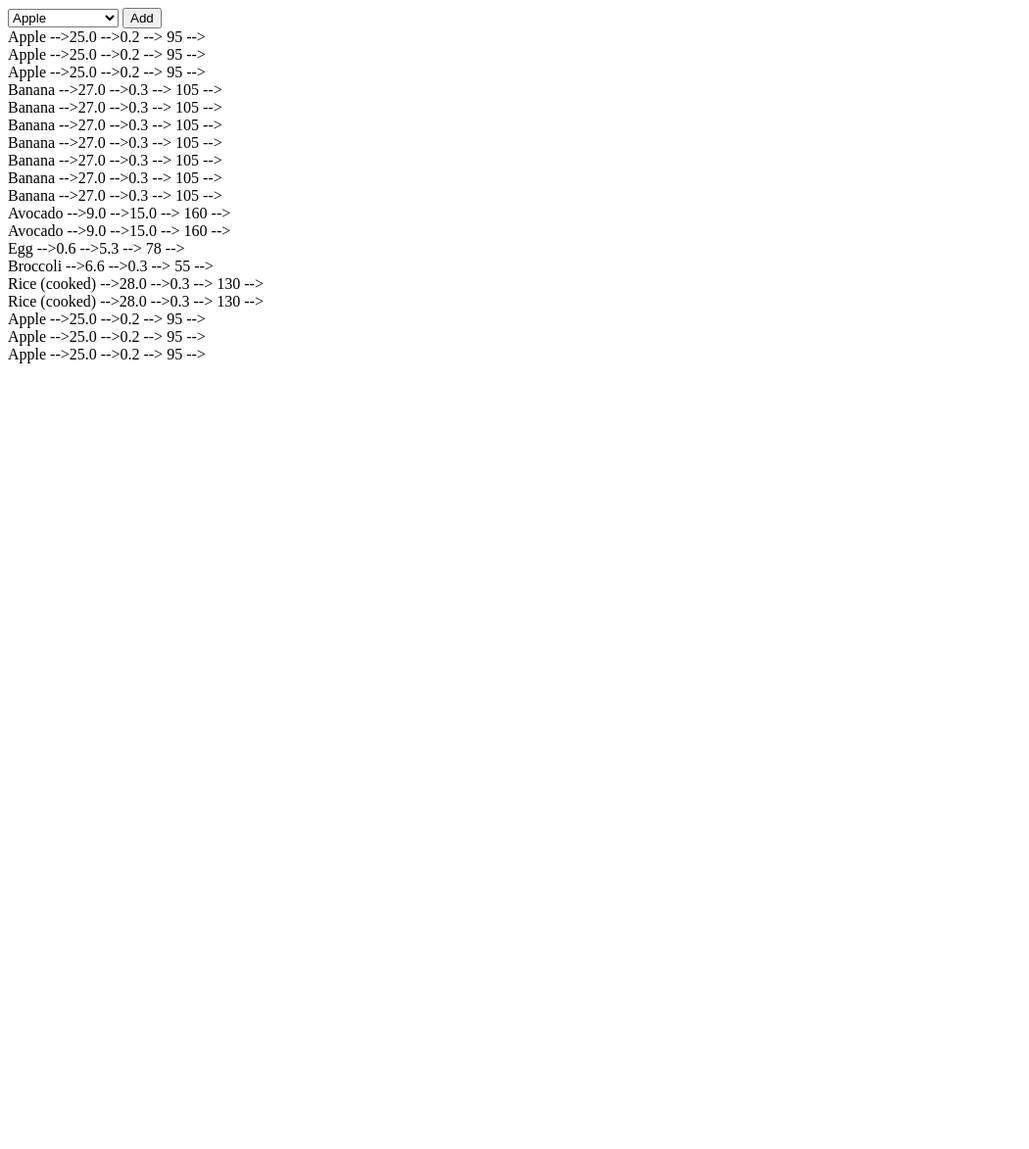
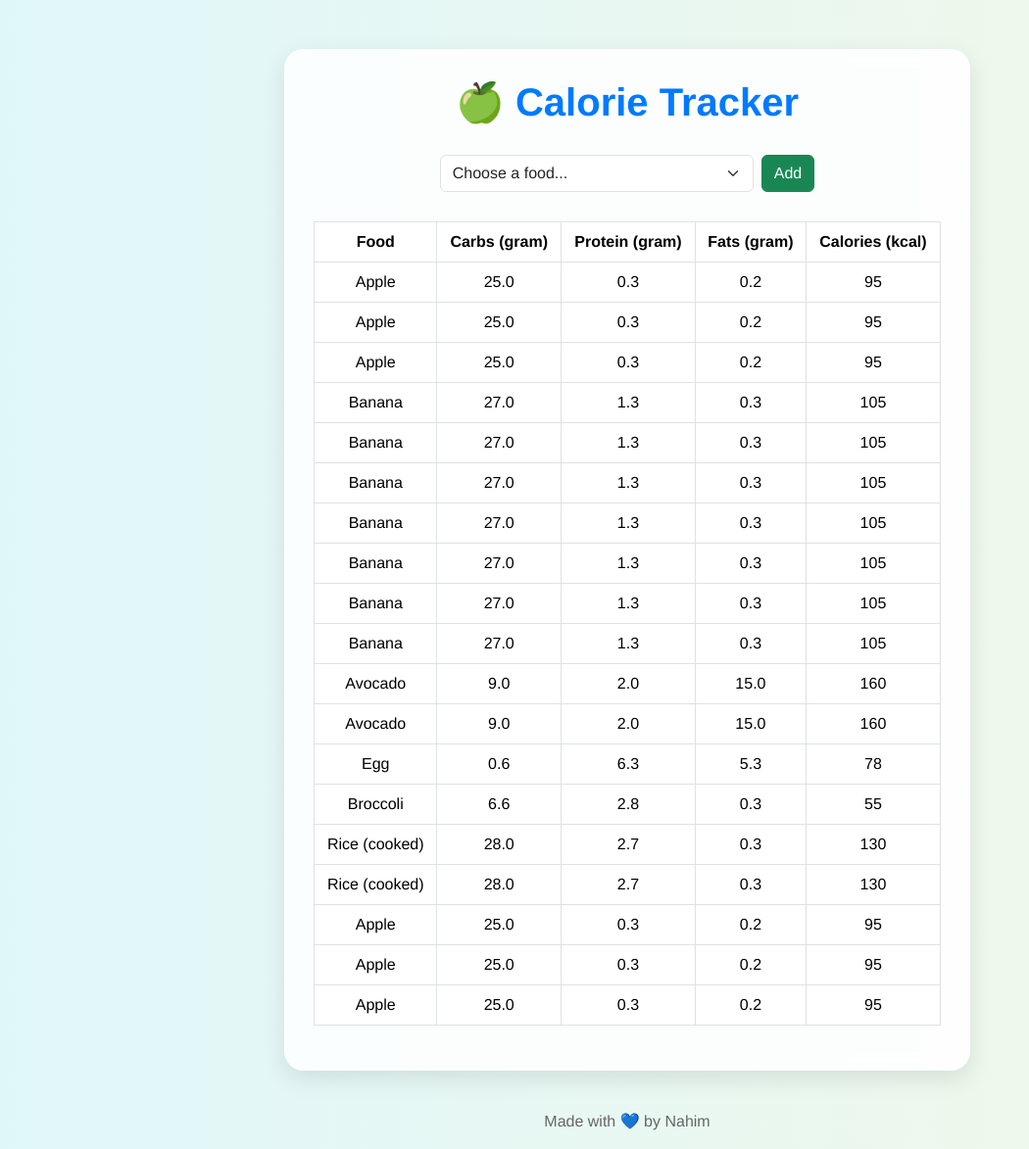
Before and after one commit to UddinNahim/Calorie-Tracker, a Django app: page /foods/ in a window 1280 px wide. Shown: the whole page at 98% size, without its empty margins (0-1050 px from the left). Before the commit the page ends 371 px from the top, so only its background shows below. Run offline with Django 5.2, Linux system fonts and the light colour scheme; a user stored in the database is signed in; data comes from the database, SQL or seed files in the repository; both versions use the stored data as it was after the commit.

Commit message:
adding bootstrap

```diff
--- a/myapp/templates/myapp/index.html
+++ b/myapp/templates/myapp/index.html
@@ -3,31 +3,117 @@
 <head>
     <meta charset="UTF-8">
     <meta name="viewport" content="width=device-width, initial-scale=1.0">
-    <title>Document</title>
+    <title>Calorie Tracker</title>
+
+    <!-- Bootstrap 5 CDN -->
+    <link href="https://cdn.jsdelivr.net/npm/bootstrap@5.3.3/dist/css/bootstrap.min.css" rel="stylesheet">
+
+    <style>
+        body {
+            background: linear-gradient(to right, #e0f7fa, #f1f8e9);
+            font-family: "Helvetica Neue", Arial, sans-serif;
+            padding-top: 50px;
+        }
+
+        .container {
+            max-width: 700px;
+            background: rgba(255, 255, 255, 0.85);
+            border-radius: 20px;
+            box-shadow: 0 8px 25px rgba(0, 0, 0, 0.1);
+            padding: 30px;
+            backdrop-filter: blur(8px);
+        }
+
+        h1 {
+            color: #007aff;
+            text-align: center;
+            font-weight: 600;
+            margin-bottom: 30px;
+        }
+
+        select, button {
+            border-radius: 12px;
+        }
+
+        button {
+            background-color: #00bfa5;
+            border: none;
+            color: white;
+            padding: 10px 20px;
+            transition: 0.3s;
+        }
+
+        button:hover {
+            background-color: #007aff;
+            transform: scale(1.03);
+        }
+
+        table {
+            margin-top: 30px;
+        }
+
+        th {
+            background-color: #007aff;
+            color: white;
+        }
+
+        td {
+            background-color: #f9f9f9;
+        }
+
+        .footer {
+            text-align: center;
+            margin-top: 40px;
+            color: #666;
+        }
+    </style>
 </head>
+
 <body>
-    <form method="POST" >
-        {% csrf_token %}   <!-- Cross-Site Request Forgery -->
-        <select name="food_consumed" id="food_consumed">
-            {% for food in foods %}
-                <option value="{{food.name}}">
-                     {{food.name}} <br>
+    <div class="container">
+        <h1>🍏 Calorie Tracker</h1>
 
+        <form method="POST" class="d-flex justify-content-center align-items-center gap-2">
+            {% csrf_token %}
+            <select name="food_consumed" id="food_consumed" class="form-select w-50">
+                <option selected disabled>Choose a food...</option>
+                {% for food in foods %}
+                    <option value="{{ food.name }}">{{ food.name }}</option>
+                {% endfor %}
+            </select>
+            <button type="submit" class="btn btn-success">Add</button>
+        </form>
 
-                </option>
-            {% endfor %}
-        </select>
-        <button type="submit">Add</button>
+        <table class="table table-bordered table-hover text-center">
+            <thead>
+                 <th>Food</th>
+                <th>Carbs (gram)</th>
+                <th>Protein (gram)</th>
+                <th>Fats (gram)</th>
+                <th>Calories (kcal)</th>
+            </thead>
+            <tbody>
+                {% for c in consumed_food %}
+                <tr>
+                    <td>{{ c.food_consumed.name }}</td>
+                    <td>{{ c.food_consumed.carbs }}</td>
+                    <td>{{ c.food_consumed.protein }}</td>
+                    <td>{{ c.food_consumed.fats }}</td>
+                    <td>{{ c.food_consumed.calories }}</td>
+                </tr>
+                {% empty %}
+                <tr>
+                    <td colspan="5">No food consumed yet 🍽️</td>
+                </tr>
+                {% endfor %}
+            </tbody>
+        </table>
+    </div>
 
-    </form>
+    <div class="footer">
+        <p>Made with 💙 by Nahim</p>
+    </div>
 
-    {% for c in consumed_food %}
-        {{c.food_consumed.name}} -->{{c.food_consumed.carbs}} -->{{c.food_consumed.fats}} --> {{c.food_consumed.calories}} --> <br>
-    {% endfor %}
-
-
-
-
-
+    <script src="https://cdn.jsdelivr.net/npm/bootstrap@5.3.3/dist/js/bootstrap.bundle.min.js"></script>
 </body>
 </html>
```
Also changed, not shown: db.sqlite3.
